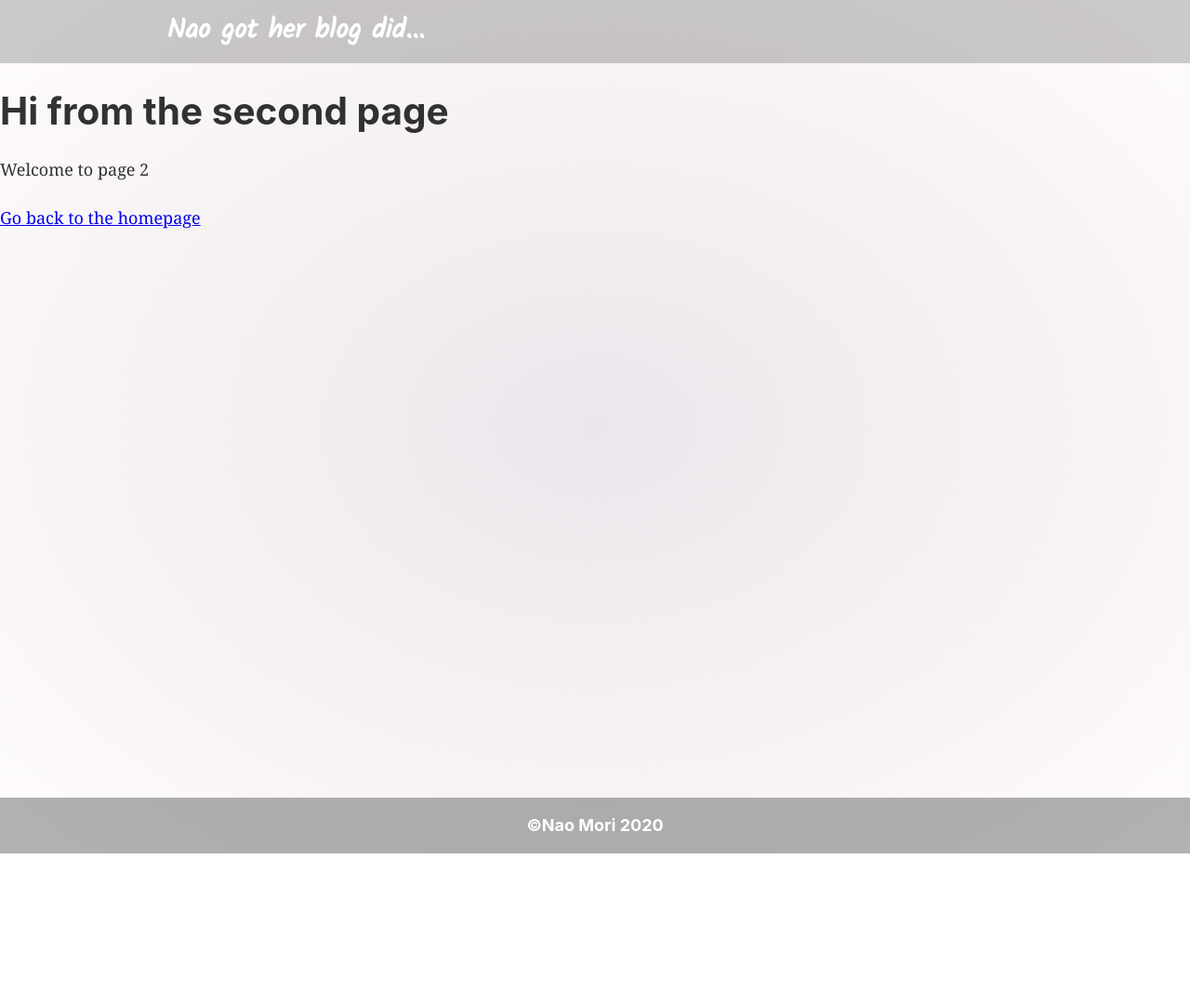
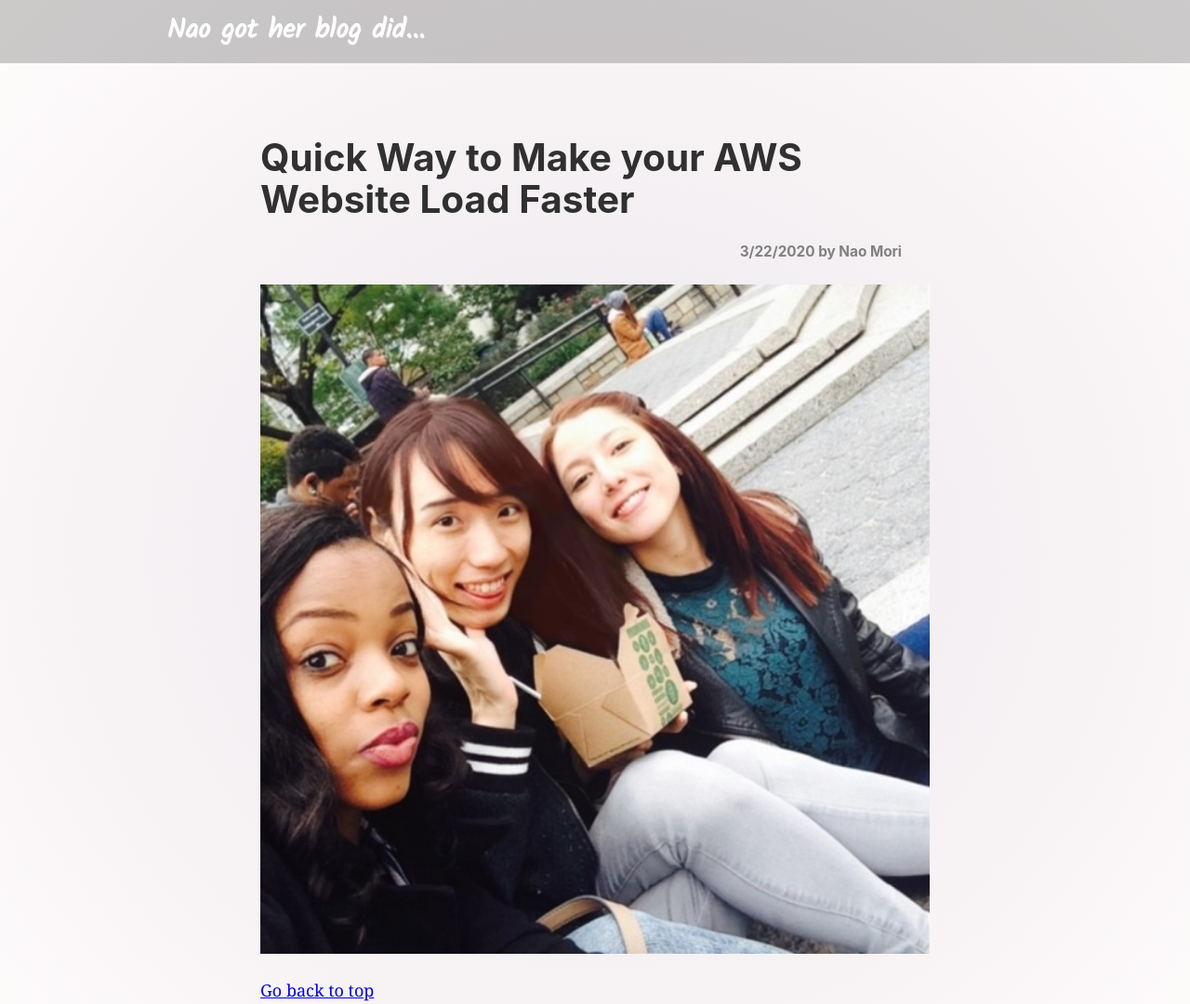
Before and after one commit to Nao-Mori/blog, a Gatsby site: page /post3 in a window 1280 px wide. Shown: the top 1080 px of the page at 93% size. Before the commit the page ends 918 px from the top, so only its background shows below. Built offline with nearby package versions, Linux system fonts and the light colour scheme; Gatsby itself is replaced by a stand-in of ours.

Commit message:
seperating

```diff
--- a/src/pages/post3.tsx
+++ b/src/pages/post3.tsx
@@ -1,16 +1,39 @@
 import React from "react"
 import { Link } from "gatsby"
+import Img from "gatsby-image"
+import { useStaticQuery, graphql } from "gatsby"
 
 import Layout from "../components/layout"
 import SEO from "../components/seo"
 
-const SecondPage = () => (
-  <Layout>
-    <SEO title="Page two" />
-    <h1>Hi from the second page</h1>
-    <p>Welcome to page 2</p>
-    <Link to="/">Go back to the homepage</Link>
-  </Layout>
-)
+const SecondPage = () => {
+  const data = useStaticQuery(graphql`
+    query {
+      placeholderImage: file(relativePath: { eq: "pic7.jpg" }) {
+        childImageSharp {
+          fluid(maxWidth: 300) {
+            ...GatsbyImageSharpFluid
+          }
+        }
+      }
+    }
+  `)
+
+  return(
+    <Layout>
+      <SEO title="Quick Way to Make your AWS Website Load Faster" />
+      <div style={{maxWidth:"750px", margin:"50px auto", padding:"0 15px"}}>
+        <div>
+          <h1 style={{textAlign:"left"}}>Quick Way to Make your AWS Website Load Faster</h1>
+          <h5 style={{textAlign:"right", color:"gray", marginRight:"30px"}}>3/22/2020 by Nao Mori</h5>
+          <h4 style={{fontWeight:"normal", fontFamily:"Arial", lineHeight: 1.5}}>
+          <Img fluid={data.placeholderImage.childImageSharp.fluid} />
+          </h4>
+        </div>
+        <Link to="/">Go back to top</Link>
+      </div>
+    </Layout>
+  )
+}
 
 export default SecondPage
```
Also changed, not shown: src/pages/index.tsx (+1 -22 lines), src/pages/intro.ts (added, +26 -0 lines).
